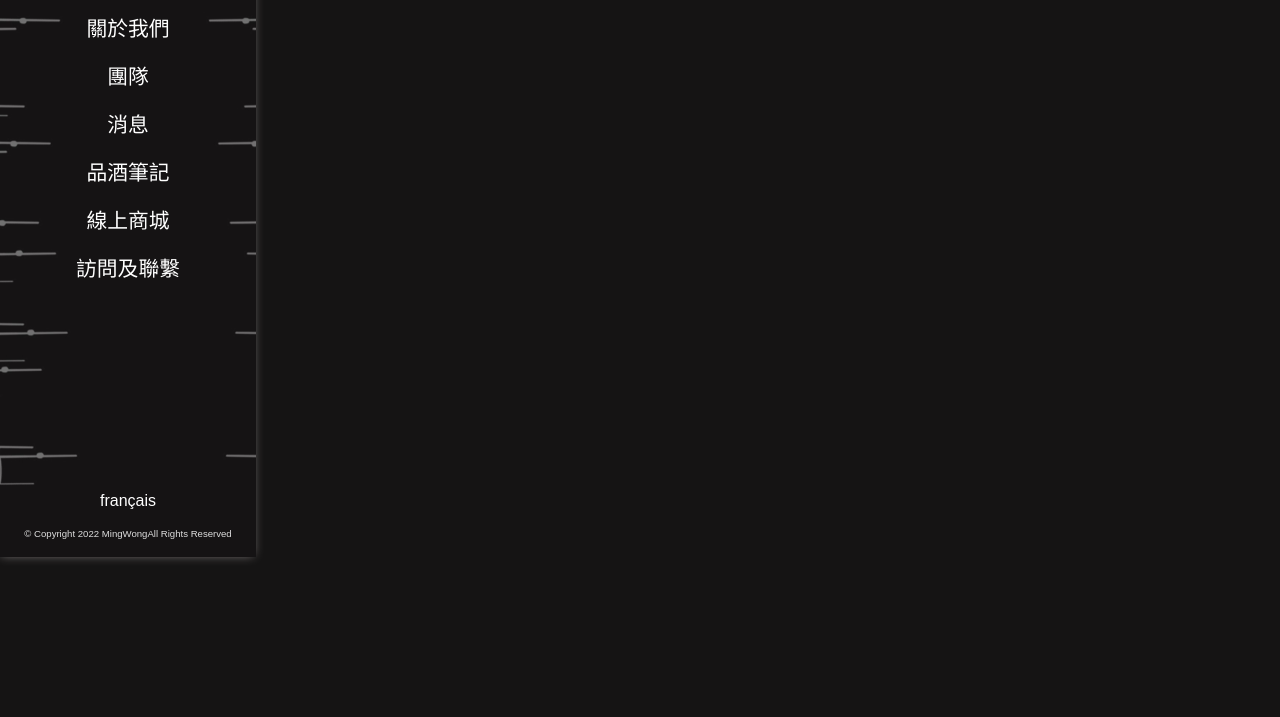
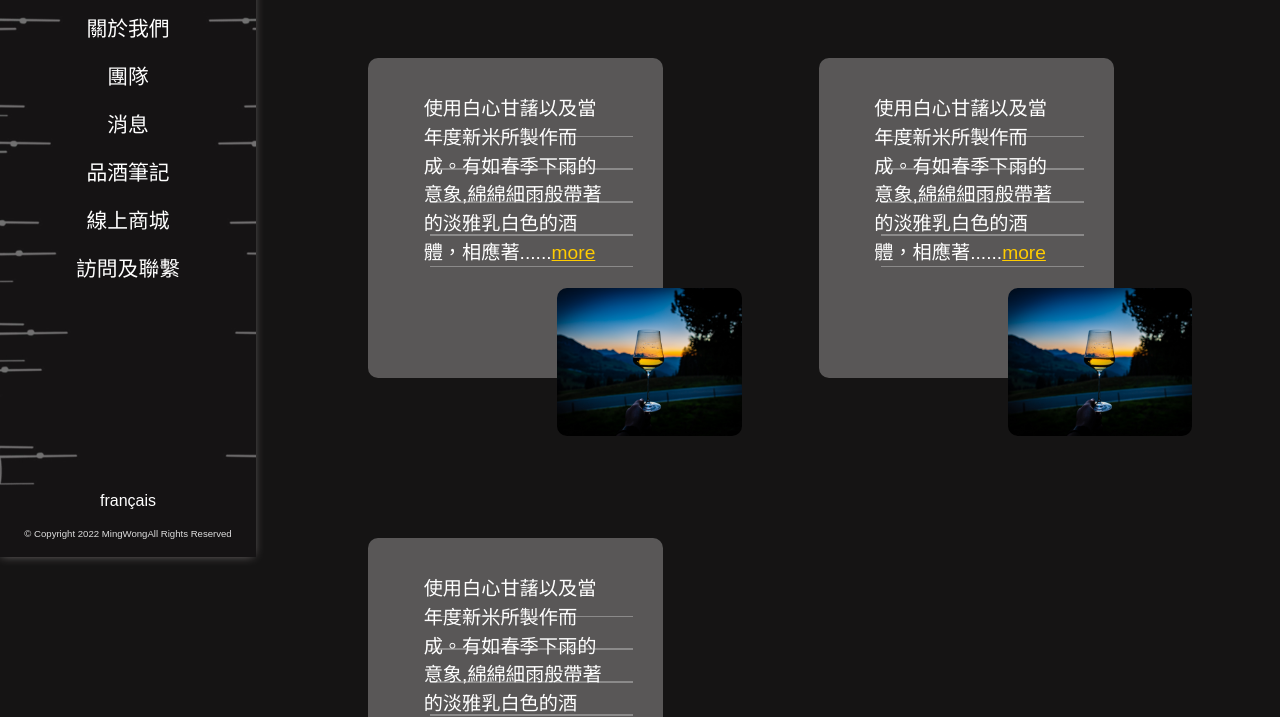
Before and after one commit to jimmyeeee/WMweb, a plain HTML site: page notes.html in a window 1280 px wide. Shown: the part 243-960 px from the top of the page. Before the commit the page ends 800 px from the top, so only its background shows below. Drawn offline with Linux system fonts and the light colour scheme.

Commit message:
note comp

```diff
--- a/notes.html
+++ b/notes.html
@@ -51,9 +51,52 @@
             <small>© Copyright 2022 MingWongAll Rights Reserved </small>
         </footer>
     </div>
-    <div class="right">
-        <main>
-            <h1>this is notes</h1>
-        </main>
-    </div>
+    <main id="page_main">
+        <section class="page_title notes_page_title_background">
+            <h1 class="page_title_h1">品 酒 筆 記</h1>
+        </section>
+
+
+        <section class="notes_list">
+            <a href="notes_1.html">
+                <div class="news_list_botton">
+                    <div class="notes_decoration">
+                        <div class="notes_decoration_1"> </div>
+                        <div class="notes_decoration_2"> </div>
+                        <div class="notes_decoration_3"> </div>
+                        <div class="notes_decoration_4"> </div>
+                    </div>
+                    <figure><img src="./images/glass.jpg" alt=""></figure>
+                    <div class="text">使用白心甘藷以及當年度新米所製作而成。有如春季下雨的意象,綿綿細雨般帶著的淡雅乳白色的酒體，相應著......<u>more</u></div>
+                </div>
+            </a>
+
+            <a href="notes_1.html">
+                <div class="news_list_botton">
+                    <div class="notes_decoration">
+                        <div class="notes_decoration_1"> </div>
+                        <div class="notes_decoration_2"> </div>
+                        <div class="notes_decoration_3"> </div>
+                        <div class="notes_decoration_4"> </div>
+                    </div>
+                    <figure><img src="./images/glass.jpg" alt=""></figure>
+                    <div class="text">使用白心甘藷以及當年度新米所製作而成。有如春季下雨的意象,綿綿細雨般帶著的淡雅乳白色的酒體，相應著......<u>more</u></div>
+                </div>
+            </a>
+            <a href="notes_1.html">
+                <div class="news_list_botton">
+                    <div class="notes_decoration">
+                        <div class="notes_decoration_1"> </div>
+                        <div class="notes_decoration_2"> </div>
+                        <div class="notes_decoration_3"> </div>
+                        <div class="notes_decoration_4"> </div>
+                    </div>
+                    <figure><img src="./images/glass.jpg" alt=""></figure>
+                    <div class="text">使用白心甘藷以及當年度新米所製作而成。有如春季下雨的意象,綿綿細雨般帶著的淡雅乳白色的酒體，相應著......<u>more</u></div>
+                </div>
+            </a>
+
+        </section>
+
+    </main>
 </body>
--- a/style.css
+++ b/style.css
@@ -277,6 +277,7 @@ main{
 #page_main{
     width: 80%;
     height: auto;
+    padding-bottom:10% ;
     padding-left: 20%;
     overflow: hidden;
 }
@@ -655,3 +656,96 @@ main{
     color: rgb(255,255,255,.8);
     margin-top: 3%;
 }
+/*  */
+
+/* notes page section */
+.notes_page_title_background{
+    background-image: url("./images/note.jpg");
+    background-position: 0 -47vh;
+}
+.notes_list{
+    width: 80%;
+    padding: 5% 10%;
+    display: grid;
+    grid-template-columns: 1fr 1fr;
+    grid-template-rows: 400px 400px;
+    grid-gap: 10%;
+    position: relative;
+}
+.notes_list a{
+    display: block;
+    width: auto;
+    height: 300px;
+}
+.notes_list .news_list_botton{
+    position: relative;
+    padding: 10px;
+}
+.notes_list .news_list_botton .text{
+    position: absolute;
+    width: 80%;
+    top: 10px;
+    left: 10px;
+    background-color: #6B6A6Ac8;
+    box-sizing: border-box;
+    z-index: 99998;
+    padding: 10% 15% 30%;
+    font-size: 1.2rem;
+    line-height: 1.8rem;
+    border-radius: 10px;
+}
+.notes_list .news_list_botton .text u{
+    text-decoration: 1 solid;
+    color: #FFCC00;
+}
+.notes_list .news_list_botton .text u:hover{
+    text-decoration: 1 solid;
+    color: white;
+}
+.notes_list .news_list_botton figure{
+    position: absolute;
+    display: flex;
+    justify-content: center;
+    align-items: center;
+    width: 50%;
+    box-sizing: border-box;
+    z-index: 99999;
+    right: -4%;
+    top: 30vh;
+    overflow: hidden;
+    border-radius: 10px;
+}
+.notes_list .news_list_botton figure img{
+    width: 120%;
+}
+.notes_decoration{
+    display: block;
+    width: 55%;
+    height: 35vh;
+    position: absolute;
+    z-index: 99998;
+    top: 11vh;
+    left: 9vh;
+}
+.notes_decoration_1,.notes_decoration_2,.notes_decoration_3,.notes_decoration_4{
+    font-size: 1rem;
+    border-top: 1px solid;
+    border-bottom: 1px solid;
+    height: 11%;
+}
+.notes_1{
+    display: grid;
+    grid-template-columns: 1.3fr 1fr;
+    grid-gap: 10%;
+    padding: 20% 10% 10%;
+}
+.notes_1 .notes_1_text{
+    background-color: #6B6A6Ac8;
+    padding: 10% 15% 15%;
+    border-radius: 10px;
+    font-size: 1.2rem;
+    line-height: 1.8rem;
+}
+.notes_1 .notes_1_text p{
+    text-indent: 2rem;
+}
```
Also changed, not shown: notes_1.html (added, +70 -0 lines).
